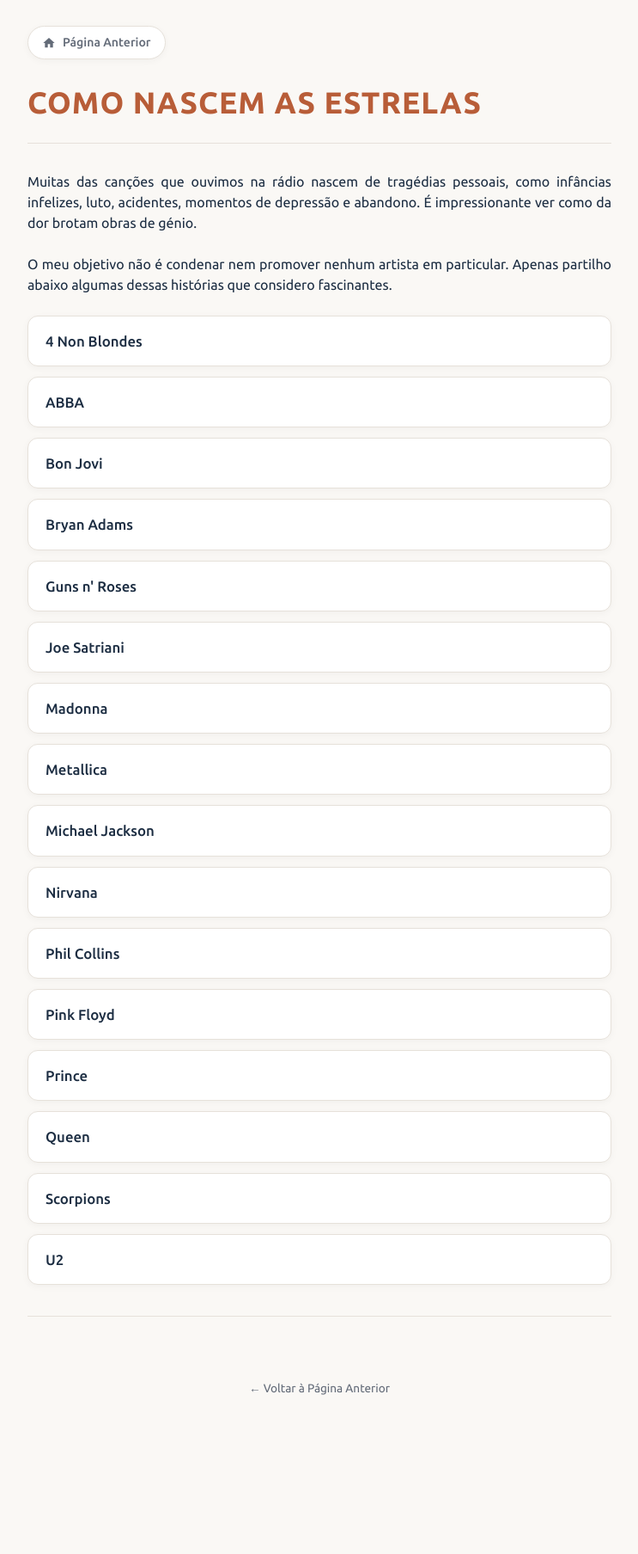
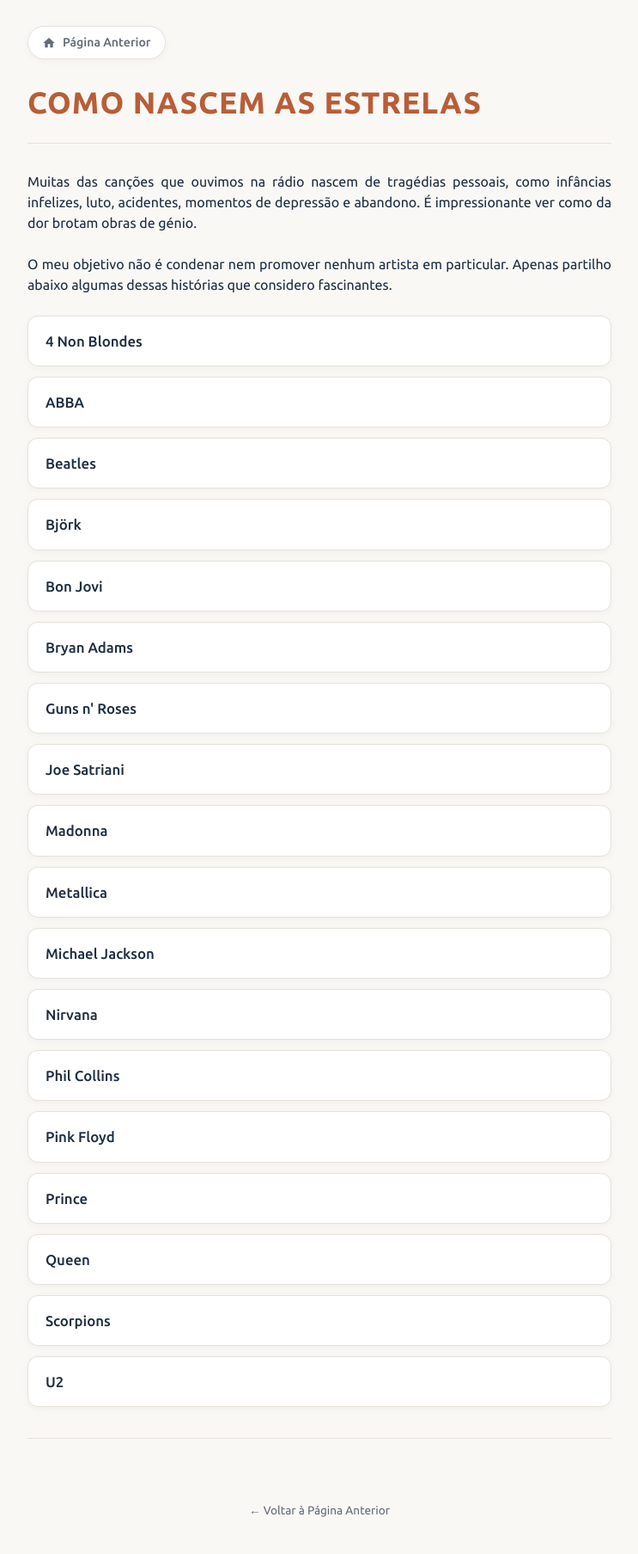
Before and after one commit to joaquim-capitao/musica, a Jekyll site: the page artistas/index.html, which Jekyll copies as it is, in a window 1280 px wide. Shown: the whole page at 86% size, without its empty margins (268-1011 px from the left). Built offline with Jekyll 4.4.1, drawn with Linux system fonts in a browser that asks for light colours; before the commit the page ends 1665 px from its top, so only the background shows below that.

Commit message:
Add Beatles and Björk to the artist list

```diff
--- a/artistas/index.html
+++ b/artistas/index.html
@@ -240,6 +240,8 @@
       <li><a href="https://joaquim-capitao.github.io/musica/artistas/4-non-blondes"><span class="title">4 Non Blondes</span></a></li>
 
       <li><a href="https://joaquim-capitao.github.io/musica/artistas/abba"><span class="title">ABBA</span></a></li>
+      <li><a href="https://joaquim-capitao.github.io/musica/artistas/beatles"><span class="title">Beatles</span></a></li>
+      <li><a href="https://joaquim-capitao.github.io/musica/artistas/bjork"><span class="title">Björk</span></a></li>
 
       <li><a href="https://joaquim-capitao.github.io/musica/artistas/bon-jovi"><span class="title">Bon Jovi</span></a></li>
       <li><a href="https://joaquim-capitao.github.io/musica/artistas/bryan-adams"><span class="title">Bryan Adams</span></a></li>
```
